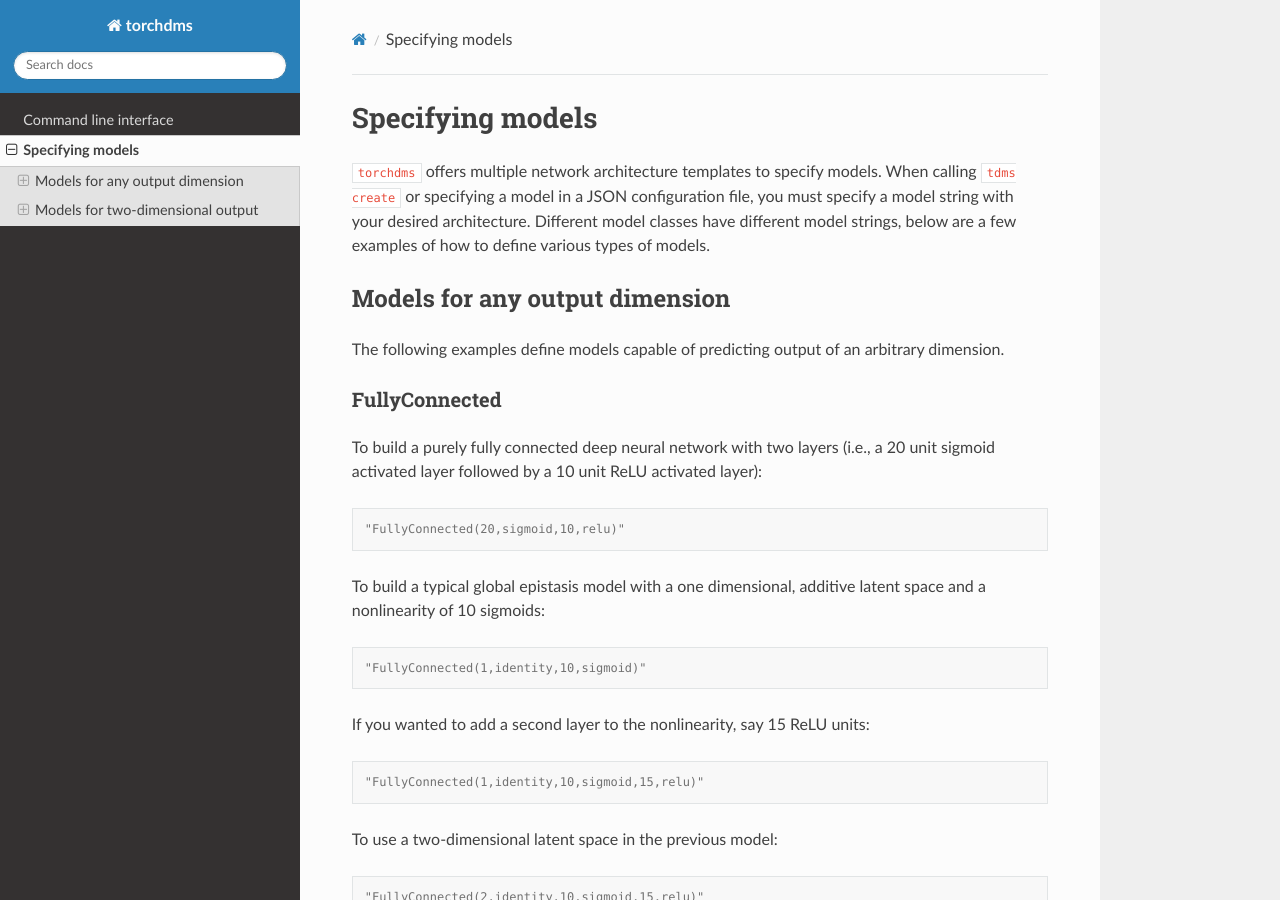
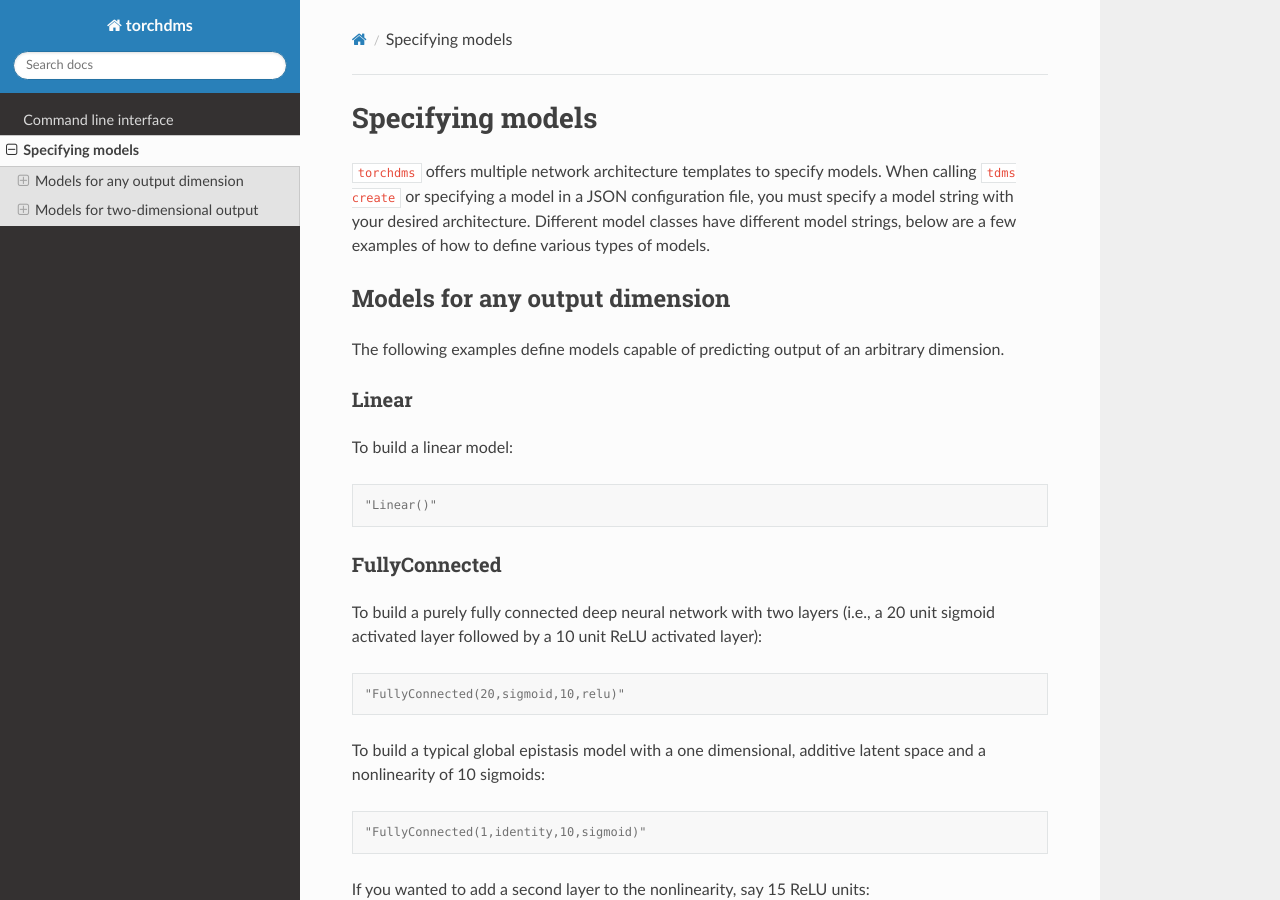
Before and after one commit to matsengrp/torchdms, a Sphinx documentation site: the page built from docs/source/model.rst, in a window 1280 px wide and 900 px high. Built offline with Sphinx 7.4.7 and the Read the Docs theme 2.0.0, drawn with Linux system fonts in a browser that asks for light colours.

Commit message:
linear model documentation

```diff
--- a/docs/source/model.rst
+++ b/docs/source/model.rst
@@ -11,6 +11,16 @@ Models for any output dimension
 ********************************
 
 The following examples define models capable of predicting output of an arbitrary dimension.
+
+Linear
+---------------
+
+To build a linear model:
+
+.. code-block:: console
+
+    "Linear()"
+
 
 FullyConnected
 ---------------
```
